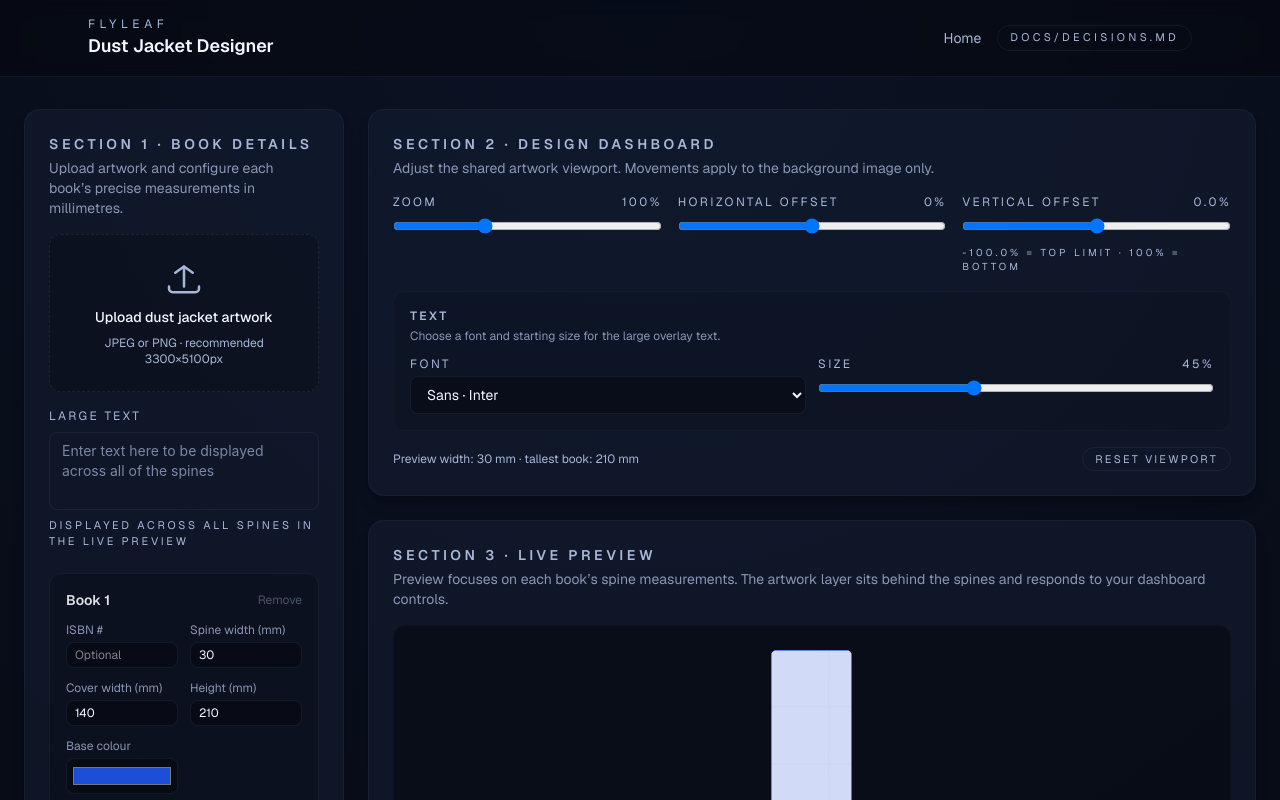
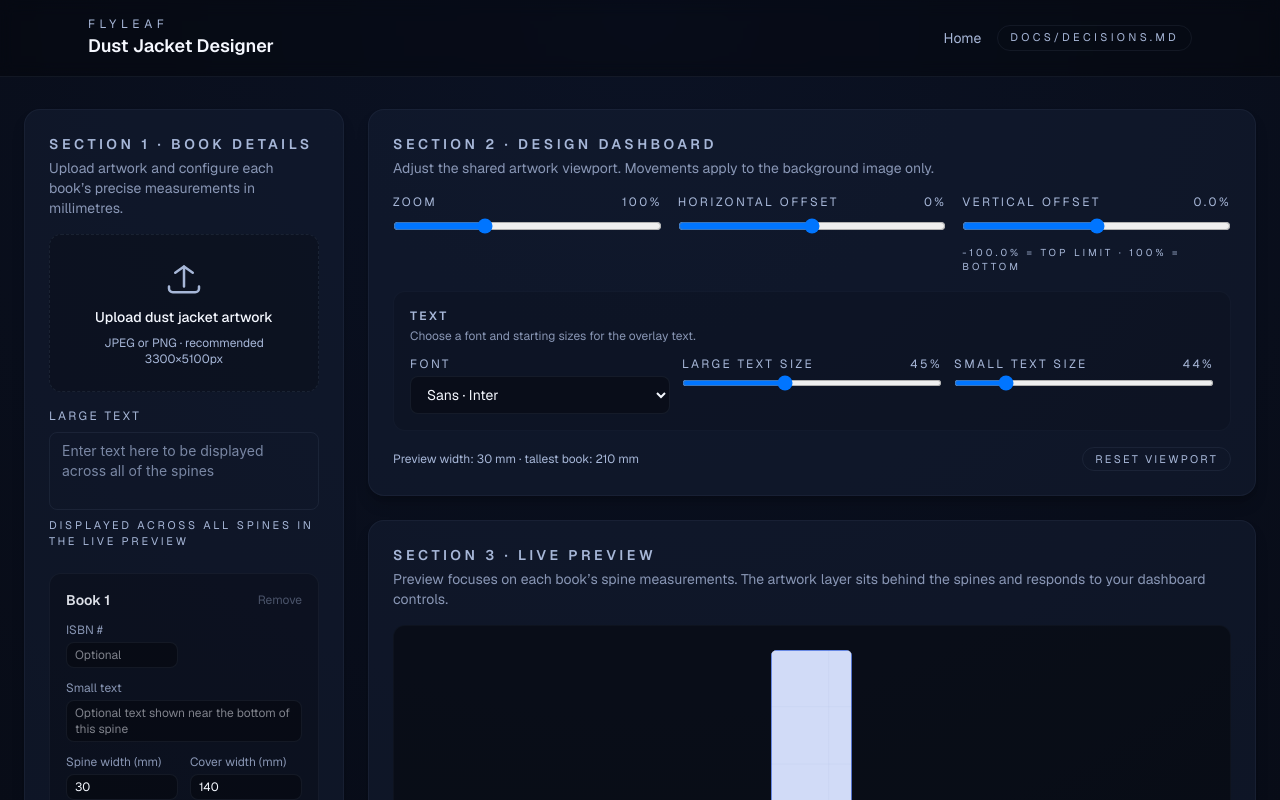
Before and after one commit to jdin9/flyleaf-v2, a Next.js app: page /designer in a window 1280 px wide. Shown: the top 800 px of the page. Built offline with nearby package versions, Linux system fonts and the light colour scheme.

Commit message:
Add shared font controls for large and small spine text

```diff
--- a/src/app/designer/page.tsx
+++ b/src/app/designer/page.tsx
@@ -21,6 +21,7 @@ type BookSettings = {
   height: number;
   color: string;
   isbn: string;
+  smallText: string;
 };
 
 type ImageAsset = {
@@ -49,6 +50,9 @@ const SECTION_HORIZONTAL_PADDING_PX = 24; // Tailwind p-6
 const LARGE_TEXT_BASE_FONT_SIZE = 72;
 const LARGE_TEXT_MIN_FONT_SIZE = 16;
 const LARGE_TEXT_MAX_FONT_SIZE = 160;
+const SMALL_TEXT_BASE_FONT_SIZE = 14;
+const SMALL_TEXT_MIN_FONT_SIZE = 10;
+const SMALL_TEXT_MAX_FONT_SIZE = 32;
 const LARGE_TEXT_LINE_HEIGHT = 1.1;
 const LARGE_TEXT_MAX_LINES = 3;
 const LARGE_TEXT_FONT_OPTIONS = [
@@ -89,6 +93,7 @@ const createBook = (): BookSettings => ({
   height: 210,
   color: "#1d4ed8",
   isbn: "",
+  smallText: "",
 });
 
 const mmToPx = (value: number) => value * MM_TO_PX;
@@ -97,6 +102,7 @@ const PAGE_HEIGHT_IN = 11;
 const INCH_TO_MM = 25.4;
 const PAGE_WIDTH_MM = PAGE_WIDTH_IN * INCH_TO_MM;
 const PAGE_HEIGHT_MM = PAGE_HEIGHT_IN * INCH_TO_MM;
+const SMALL_TEXT_BOTTOM_OFFSET_MM = INCH_TO_MM / 2;
 const PAGE_WIDTH_PX = mmToPx(PAGE_WIDTH_MM);
 const PAGE_HEIGHT_PX = mmToPx(PAGE_HEIGHT_MM);
 
@@ -146,6 +152,7 @@ export default function DesignerPage() {
   const [largeTextFontFamily, setLargeTextFontFamily] = useState(
     LARGE_TEXT_FONT_OPTIONS[0]?.value ?? '"Inter", ui-sans-serif, system-ui, -apple-system, "Segoe UI", sans-serif',
   );
+  const [smallTextFontSize, setSmallTextFontSize] = useState(SMALL_TEXT_BASE_FONT_SIZE);
   const previewAreaRef = useRef<HTMLDivElement | null>(null);
   const livePreviewSectionRef = useRef<HTMLElement | null>(null);
   const largeTextContainerRef = useRef<HTMLDivElement | null>(null);
@@ -232,7 +239,7 @@ export default function DesignerPage() {
           return { ...book, color: rawValue };
         }
 
-        if (field === "isbn") {
+        if (field === "isbn" || field === "smallText") {
           return { ...book, [field]: rawValue };
         }
 
@@ -314,6 +321,7 @@ export default function DesignerPage() {
   const maxHeightPx = Math.max(mmToPx(maxHeightMm), 1);
   const targetArtworkHeightPx = mmToPx(maxHeightMm);
   const topMarginPx = mmToPx(TOP_MARGIN_MM);
+  const smallTextBottomOffsetPx = mmToPx(SMALL_TEXT_BOTTOM_OFFSET_MM);
 
   const artworkBaseScale = useMemo(() => {
     if (!image) return 1;
@@ -768,6 +776,16 @@ export default function DesignerPage() {
                         inputMode="numeric"
                       />
                     </label>
+                    <label className="col-span-2 flex flex-col gap-1">
+                      <span className="text-muted/80">Small text</span>
+                      <textarea
+                        value={book.smallText}
+                        onChange={(event) => updateBook(book.id, "smallText", event.target.value)}
+                        rows={2}
+                        className="w-full resize-none rounded-lg border border-border/40 bg-black/30 px-2 py-1 text-foreground focus:border-foreground/60 focus:outline-none"
+                        placeholder="Optional text shown near the bottom of this spine"
+                      />
+                    </label>
                     <label className="flex flex-col gap-1">
                       <span className="text-muted/80">Spine width (mm)</span>
                       <input
@@ -889,10 +907,10 @@ export default function DesignerPage() {
                   <div>
                     <h3 className="text-xs font-semibold uppercase tracking-[0.2em] text-muted">Text</h3>
                     <p className="mt-1 text-xs text-muted/80">
-                      Choose a font and starting size for the large overlay text.
+                      Choose a font and starting sizes for the overlay text.
                     </p>
                   </div>
-                  <div className="mt-3 grid gap-3 sm:grid-cols-2">
+                  <div className="mt-3 grid gap-3 sm:grid-cols-3">
                     <label className="flex flex-col gap-1 text-sm">
                       <span className="text-xs uppercase tracking-[0.2em] text-muted">Font</span>
                       <select
@@ -909,7 +927,7 @@ export default function DesignerPage() {
                     </label>
                     <label className="flex flex-col gap-2 text-sm">
                       <div className="flex items-center justify-between text-xs uppercase tracking-[0.2em] text-muted">
-                        <span>Size</span>
+                        <span>Large text size</span>
                         <span>
                           {largeTextMaxFontSize > 0
                             ? `${Math.round((largeTextFontSize / largeTextMaxFontSize) * 100)}%`
@@ -956,6 +974,53 @@ export default function DesignerPage() {
                           );
                           setLargeTextBaseFontSize(newSize);
                         }}
+                        className="h-1.5"
+                      />
+                    </label>
+                    <label className="flex flex-col gap-2 text-sm">
+                      <div className="flex items-center justify-between text-xs uppercase tracking-[0.2em] text-muted">
+                        <span>Small text size</span>
+                        <span>
+                          {SMALL_TEXT_MAX_FONT_SIZE > 0
+                            ? `${Math.round(
+                                (smallTextFontSize / SMALL_TEXT_MAX_FONT_SIZE) * 100,
+                              )}%`
+                            : "0%"}
+                        </span>
+                      </div>
+                      <input
+                        type="range"
+                        min={0}
+                        max={100}
+                        step={1}
+                        value={(() => {
+                          const range = SMALL_TEXT_MAX_FONT_SIZE - SMALL_TEXT_MIN_FONT_SIZE;
+                          if (range <= 0) {
+                            return 100;
+                          }
+                          const clampedBase = Math.min(
+                            Math.max(smallTextFontSize, SMALL_TEXT_MIN_FONT_SIZE),
+                            SMALL_TEXT_MAX_FONT_SIZE,
+                          );
+                          return Math.round(
+                            ((clampedBase - SMALL_TEXT_MIN_FONT_SIZE) / range) * 100,
+                          );
+                        })()}
+                        onChange={(event) => {
+                          const percent = Number(event.target.value);
+                          if (!Number.isFinite(percent)) return;
+                          const clampedPercent = Math.min(Math.max(percent, 0), 100);
+                          const range = SMALL_TEXT_MAX_FONT_SIZE - SMALL_TEXT_MIN_FONT_SIZE;
+                          if (range <= 0) {
+                            setSmallTextFontSize(SMALL_TEXT_MAX_FONT_SIZE);
+                            return;
+                          }
+                          const newSize = Math.round(
+                            SMALL_TEXT_MIN_FONT_SIZE + (range * clampedPercent) / 100,
+                          );
+                          setSmallTextFontSize(newSize);
+                        }}
+                        className="h-1.5"
                       />
                     </label>
                   </div>
@@ -1039,6 +1104,7 @@ export default function DesignerPage() {
                         >
                           {books.map((book, index) => {
                             const trimmedIsbn = book.isbn.trim();
+                            const smallText = book.smallText.trim();
                             const spineWidthPx = mmToPx(book.spineWidth);
                             const jacketHeightPx = mmToPx(book.height);
                             const heightDifferencePx = maxHeightPx - topMarginPx - jacketHeightPx;
@@ -1058,7 +1124,32 @@ export default function DesignerPage() {
                                     backgroundColor: `${book.color}33`,
                                     borderColor: book.color,
                                   }}
-                                />
+                                >
+                                  {smallText.length > 0 ? (
+                                    <div
+                                      className="pointer-events-none absolute left-1/2 flex -translate-x-1/2 justify-center text-center"
+                                      style={{
+                                        bottom: `${smallTextBottomOffsetPx}px`,
+                                        width: "100%",
+                                        maxWidth: "100%",
+                                        boxSizing: "border-box",
+                                        padding: "0 4px",
+                                      }}
+                                    >
+                                      <span
+                                        className="w-full break-words leading-tight text-foreground/90"
+                                        style={{
+                                          whiteSpace: "pre-wrap",
+                                          wordBreak: "break-word",
+                                          fontSize: `${smallTextFontSize}px`,
+                                          fontFamily: largeTextFontFamily,
+                                        }}
+                                      >
+                                        {smallText}
+                                      </span>
+                                    </div>
+                                  ) : null}
+                                </div>
                                 <div className="mt-2 flex flex-col items-center gap-1 text-center">
                                   <p className="text-[10px] uppercase tracking-[0.3em] text-muted">{`Book ${index + 1}`}</p>
                                   {trimmedIsbn.length > 0 ? (
@@ -1188,6 +1279,7 @@ export default function DesignerPage() {
                                           ) => {
                                             const isCurrentBook = layoutBook.id === book.id;
                                             const layoutIsbn = layoutBook.isbn.trim();
+                                            const layoutSmallText = layoutBook.smallText.trim();
 
                                             return (
                                               <div
@@ -1208,7 +1300,32 @@ export default function DesignerPage() {
                                                     backgroundColor: `${layoutBook.color}33`,
                                                     borderColor: layoutBook.color,
                                                   }}
-                                                />
+                                                >
+                                                  {layoutSmallText.length > 0 ? (
+                                                    <div
+                                                      className="pointer-events-none absolute left-1/2 flex -translate-x-1/2 justify-center text-center"
+                                                      style={{
+                                                        bottom: `${smallTextBottomOffsetPx}px`,
+                                                        width: "100%",
+                                                        maxWidth: "100%",
+                                                        boxSizing: "border-box",
+                                                        padding: "0 4px",
+                                                      }}
+                                                    >
+                                                      <span
+                                                        className="w-full break-words leading-tight text-foreground/90"
+                                                        style={{
+                                                          whiteSpace: "pre-wrap",
+                                                          wordBreak: "break-word",
+                                                          fontSize: `${smallTextFontSize}px`,
+                                                          fontFamily: largeTextFontFamily,
+                                                        }}
+                                                      >
+                                                        {layoutSmallText}
+                                                      </span>
+                                                    </div>
+                                                  ) : null}
+                                                </div>
                                                 <div
                                                   className={`mt-2 flex flex-col items-center gap-1 text-center ${
                                                     isCurrentBook ? "" : "opacity-0"
```
